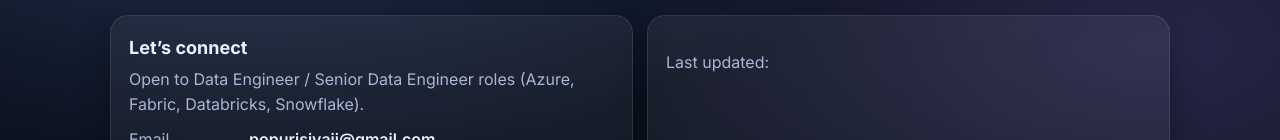
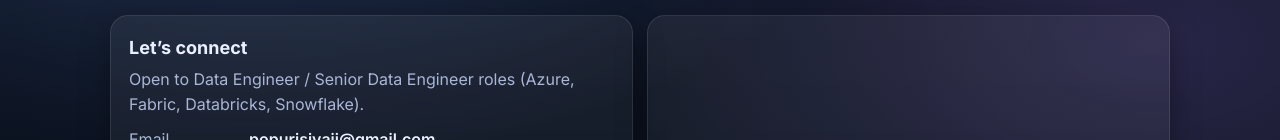
Before and after one commit to popuris3/sivaji-portfolio, a plain HTML site: page index.html in a window 1280 px wide. Shown: the part 5716-5856 px from the top of the page. Drawn offline with Linux system fonts and the light colour scheme.

Commit message:
Remove last updated paragraph from index.html

```diff
--- a/index.html
+++ b/index.html
@@ -613,7 +613,6 @@ flowchart LR
           <div class="card">
             </p>
             <div class="divider"></div>
-            <p class="tiny muted">Last updated: <span id="lastUpdated"></span></p>
           </div>
         </div>
 
```
